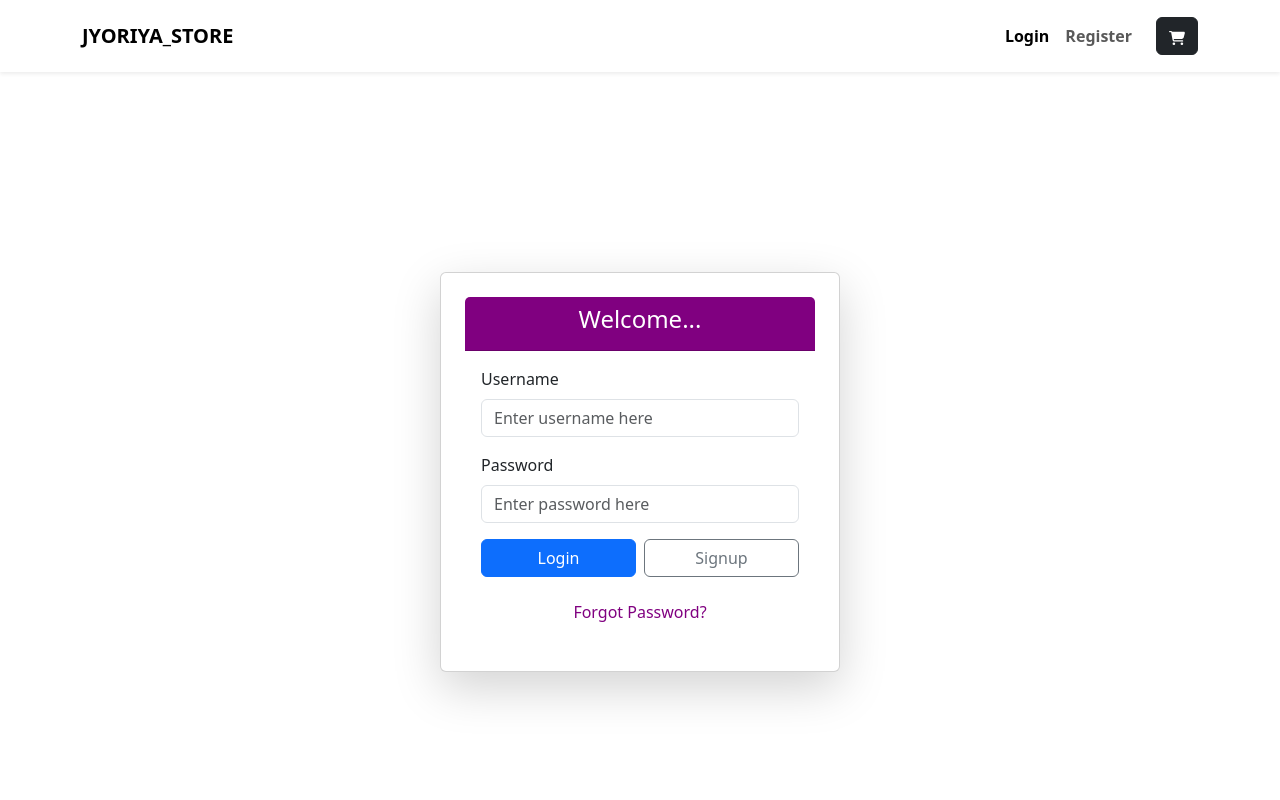
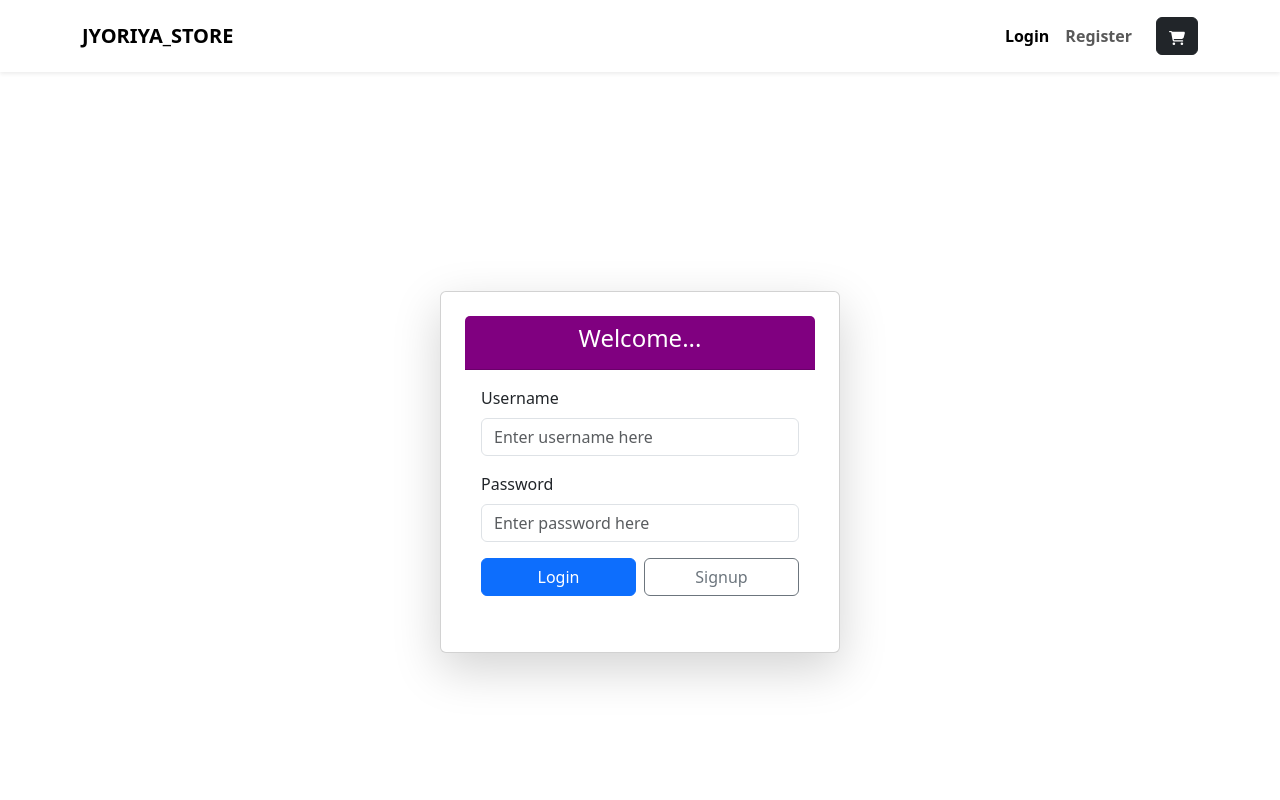
Before and after one commit to harshJyoriya1009/FrontendShoppit, a React (Vite) app: page /login in a window 1280 px wide. Shown: the top 800 px of the page. Built offline with nearby package versions, Linux system fonts and the light colour scheme; no server answers.

Commit message:
new features

```diff
--- a/src/components/user/LoginPage.jsx
+++ b/src/components/user/LoginPage.jsx
@@ -4,7 +4,7 @@ import Error from "../ui/Error";
 import api from "../../api";
 import { useLocation, useNavigate } from "react-router-dom";
 import { AuthContext } from "../../context/AuthContext";
-
+import { Link } from "react-router-dom";
 
 const LoginPage = () => {
 
@@ -95,13 +95,14 @@ const LoginPage = () => {
             <button type="submit" disabled={loading} className="btn btn-primary w-50 me-2">
               Login
             </button>
-              <button type="button" className="btn btn-outline-secondary w-50">
+            <Link to="/register_user" className="btn btn-outline-secondary w-50">
               Signup
-              </button>
+            </Link>
           </div>
 
+
             {/* Forgot Password */}
-            <div className="text-center">
+            {/* <div className="text-center">
               <button
                 type="button"
                 className="btn btn-link text-decoration-none"
@@ -109,7 +110,7 @@ const LoginPage = () => {
               >
                 Forgot Password?
               </button>
-            </div>
+            </div> */}
           </form>
         </div>
       </div>
```
Lines whose indentation alone changed are shown as unchanged.
